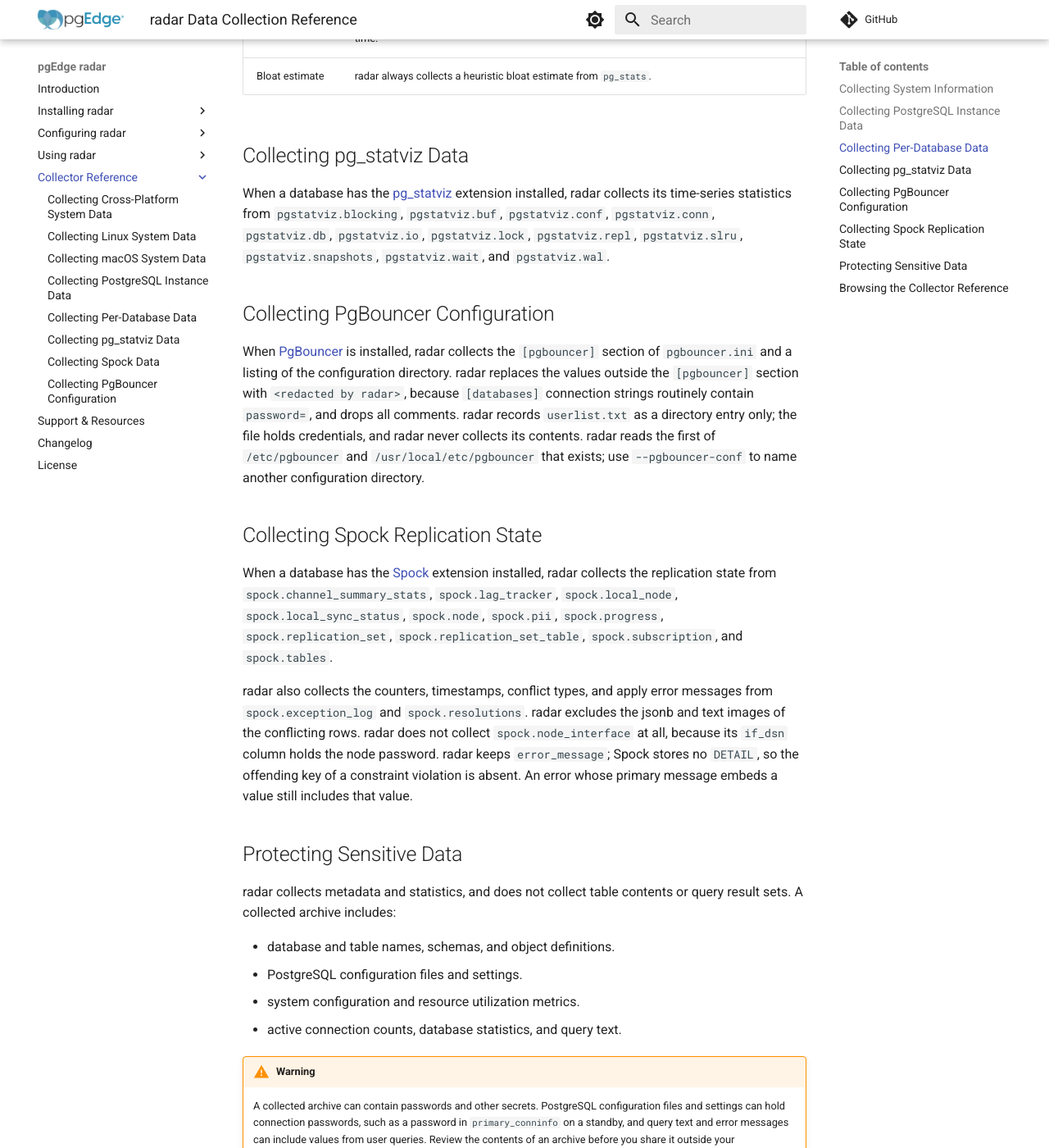
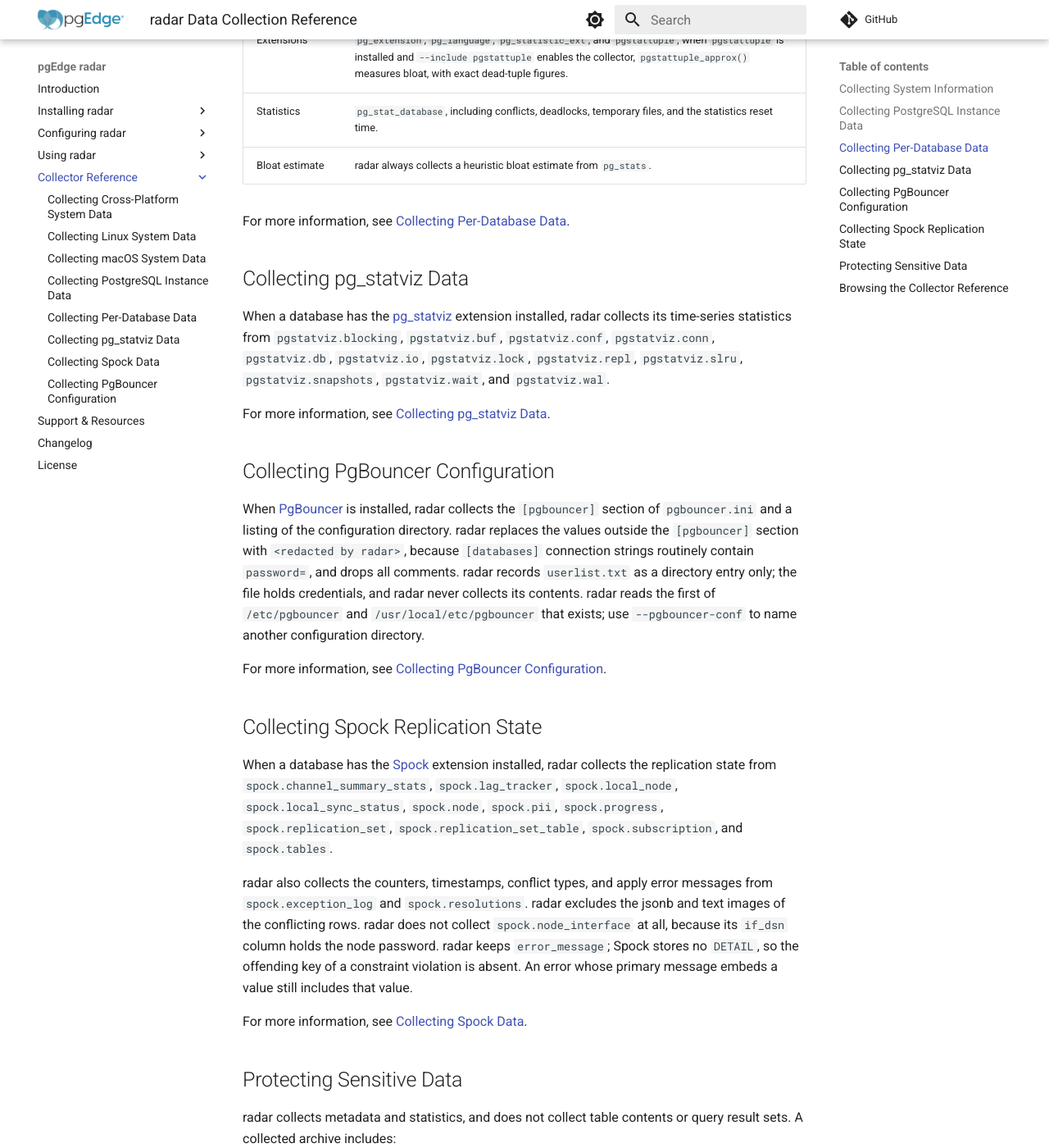
Before and after one commit to pgEdge/radar, an MkDocs documentation site: the page built from docs/collector_reference/index.md, in a window 1280 px wide and 1400 px high, scrolled down 2771 px. Shown: the whole window at 82% size. Built offline with MkDocs 1.6.1 and Material for MkDocs 9.7.7, drawn with Linux system fonts in a browser that asks for light colours; comment, search, counter and statistics services are not loaded; some of the changed text lies outside the part shown.

Commit message:
docs: link each collector overview section to its reference page

```diff
--- a/docs/collector_reference/index.md
+++ b/docs/collector_reference/index.md
@@ -27,6 +27,11 @@ The following table describes the system data that radar collects:
 | Cloud and hardware identity | The DMI fields `bios_vendor`, `chassis_asset_tag`, `product_name`, and `sys_vendor`. |
 | Container detection | radar detects a container when `/.dockerenv` exists, when `/proc/1/cgroup` names `docker`, `kubepods`, `containerd`, or `lxc`, or when `KUBERNETES_SERVICE_HOST` is set; inside a container, radar also collects the container environment variables and the Kubernetes namespace. |
 
+For more information, see
+[Collecting Cross-Platform System Data](cross_platform_system.md),
+[Collecting Linux System Data](linux_system.md), and
+[Collecting macOS System Data](macos_system.md).
+
 ## Collecting PostgreSQL Instance Data
 
 The following table describes the instance-wide PostgreSQL data that radar
@@ -42,6 +47,9 @@ collects:
 | Catalog | `pg_available_extension_versions`, `pg_database` (including the `datfrozenxid` and `datminmxid` wraparound headroom and `datconnlimit`), `pg_database_size()`, `pg_roles`, `pg_tablespace_size()`, `version()` |
 | Control file | `pg_control_checkpoint()`, `pg_control_init()`, `pg_control_recovery()`, and `pg_control_system()` return the `pg_controldata` content as SQL. |
 | Log directory | `pg_ls_logdir()` lists the name, size, and modification time of each file; radar never reads log contents. |
+
+For more information, see
+[Collecting PostgreSQL Instance Data](postgresql_instance.md).
 
 ## Collecting Per-Database Data
 
@@ -59,6 +67,8 @@ The following table describes the data that radar collects from each database:
 | Statistics | `pg_stat_database`, including conflicts, deadlocks, temporary files, and the statistics reset time. |
 | Bloat estimate | radar always collects a heuristic bloat estimate from `pg_stats`. |
 
+For more information, see [Collecting Per-Database Data](per_database.md).
+
 ## Collecting pg_statviz Data
 
 When a database has the [pg_statviz](https://github.com/vyruss/pg_statviz)
@@ -66,6 +76,8 @@ extension installed, radar collects its time-series statistics from
 `pgstatviz.blocking`, `pgstatviz.buf`, `pgstatviz.conf`, `pgstatviz.conn`,
 `pgstatviz.db`, `pgstatviz.io`, `pgstatviz.lock`, `pgstatviz.repl`,
 `pgstatviz.slru`, `pgstatviz.snapshots`, `pgstatviz.wait`, and `pgstatviz.wal`.
+
+For more information, see [Collecting pg_statviz Data](pg_statviz.md).
 
 ## Collecting PgBouncer Configuration
 
@@ -78,6 +90,8 @@ directory entry only; the file holds credentials, and radar never collects its
 contents. radar reads the first of `/etc/pgbouncer` and
 `/usr/local/etc/pgbouncer` that exists; use `--pgbouncer-conf` to name another
 configuration directory.
+
+For more information, see [Collecting PgBouncer Configuration](pgbouncer.md).
 
 ## Collecting Spock Replication State
 
@@ -95,6 +109,8 @@ jsonb and text images of the conflicting rows. radar does not collect
 password. radar keeps `error_message`; Spock stores no `DETAIL`, so the
 offending key of a constraint violation is absent. An error whose primary
 message embeds a value still includes that value.
+
+For more information, see [Collecting Spock Data](spock.md).
 
 ## Protecting Sensitive Data
 
```
